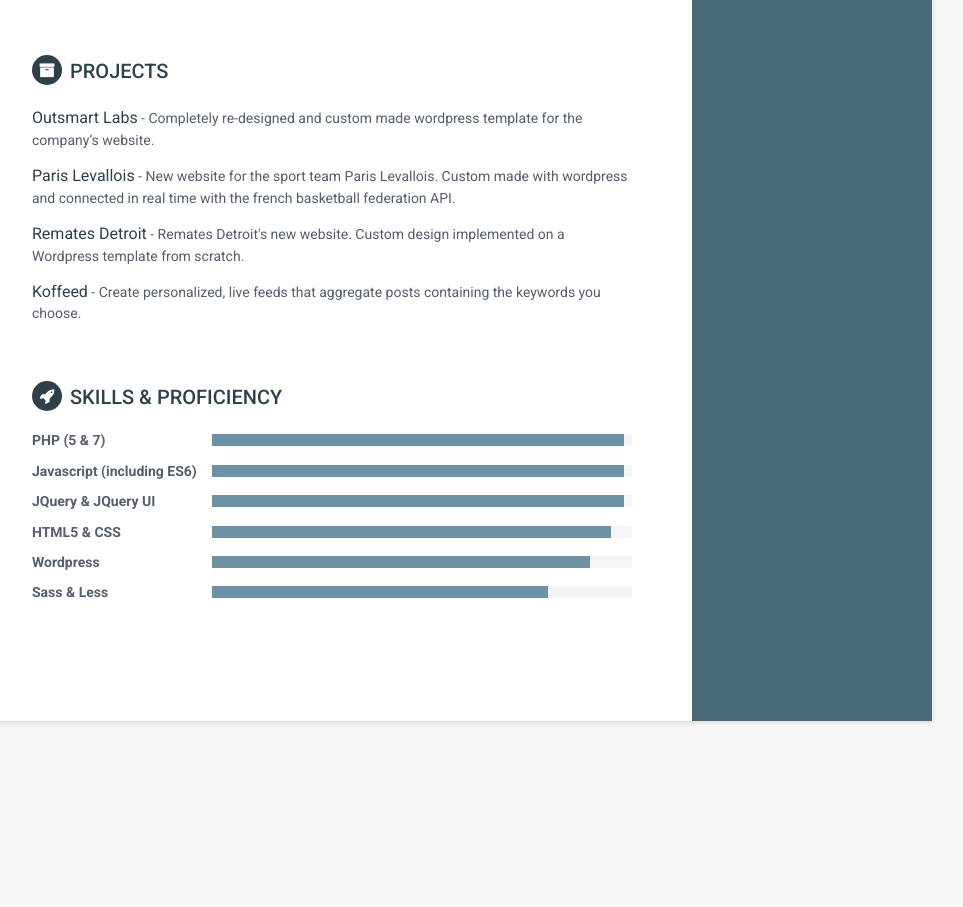
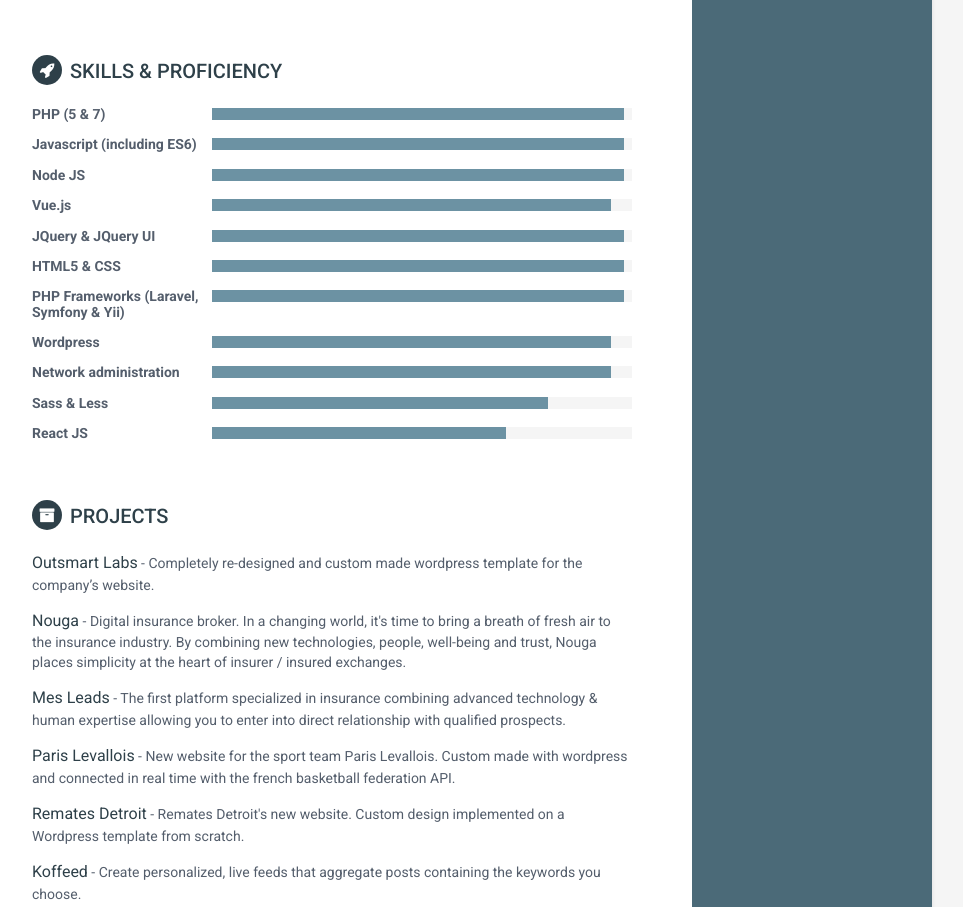
Before and after one commit to mibrito707/vcard, a plain HTML site: page index.html in a window 1280 px wide. Shown: the part 1405-2312 px from the top of the page, without its empty margins (188-1151 px from the left). Before the commit the page ends 2246 px from the top, so only its background shows below. Drawn offline with Linux system fonts and the light colour scheme.

Commit message:
new skills and projects

```diff
--- a/index.html
+++ b/index.html
@@ -14,8 +14,7 @@
     <meta name="description" content="Maurys I. Brito Resume">
     <meta name="author" content="Maurys I. Brito">
     <link rel="shortcut icon" href="favicon.ico">
-    <link href='https://fonts.googleapis.com/css?family=Roboto:400,500,400italic,300italic,300,500italic,700,700italic,900,900italic'
-        rel='stylesheet' type='text/css'>
+    <link href='https://fonts.googleapis.com/css?family=Roboto:400,500,400italic,300italic,300,500italic,700,700italic,900,900italic' rel='stylesheet' type='text/css'>
     <!-- Global CSS -->
     <link rel="stylesheet" href="assets/plugins/bootstrap/css/bootstrap.min.css">
     <!-- Plugins CSS -->
@@ -92,9 +91,8 @@
             <section class="section summary-section">
                 <h2 class="section-title"><i class="fa fa-user"></i>About me</h2>
                 <div class="summary">
-                    <p>I am a quick learner, highly motivated, persistent and creative developer. Passionate about coding and
-                        creating awesome and useful applications. With the ability to work independently and as a team member.
-                        I am able to work under pressure and can adapt easily to new processes, latest technologies and trends.
+                    <p>I am a quick learner, highly motivated, persistent and creative developer. Passionate about coding and creating awesome and useful applications. With the ability to work independently and as a team member. I am able to work under pressure
+                        and can adapt easily to new processes, latest technologies and trends.
                     </p>
                 </div>
                 <!--//summary-->
@@ -208,8 +206,7 @@
                             <li>Part-time job during vacations of system administrator duties.</li>
                             <li>Teach computer sciences to 3rd year students.</li>
                             <li>Academic advising of students.</li>
-                            <li>Responsible for planning lecture and lab, including syllabus preparation, test construction,
-                                grade assessment, lab preparation, and lab supervision.</li>
+                            <li>Responsible for planning lecture and lab, including syllabus preparation, test construction, grade assessment, lab preparation, and lab supervision.</li>
                         </ul>
                     </div>
                     <!--//details-->
@@ -227,8 +224,7 @@
                     <!--//meta-->
                     <div class="details">
                         <ul>
-                            <li>Work with system architects, software architects, designers, and others to model and understand
-                                business requirements.</li>
+                            <li>Work with system architects, software architects, designers, and others to model and understand business requirements.</li>
                             <li>Programming in C# using best practices and coding standards.</li>
                             <li>Designing Windows Forms.</li>
                         </ul>
@@ -239,6 +235,112 @@
             </section>
             <!--//section-->
 
+            <section class="skills-section section">
+                <h2 class="section-title"><i class="fa fa-rocket"></i>Skills &amp; Proficiency</h2>
+                <div class="skillset">
+                    <div class="item">
+                        <h3 class="level-title">PHP (5 &amp; 7)</h3>
+                        <div class="level-bar">
+                            <div class="level-bar-inner" data-level="98%">
+                            </div>
+                        </div>
+                        <!--//level-bar-->
+                    </div>
+                    <div class="item">
+                        <h3 class="level-title">Javascript (including ES6)</h3>
+                        <div class="level-bar">
+                            <div class="level-bar-inner" data-level="98%">
+                            </div>
+                        </div>
+                        <!--//level-bar-->
+                    </div>
+                    <div class="item">
+                        <h3 class="level-title">Node JS</h3>
+                        <div class="level-bar">
+                            <div class="level-bar-inner" data-level="98%">
+                            </div>
+                        </div>
+                        <!--//level-bar-->
+                    </div>
+                    <div class="item">
+                        <h3 class="level-title">Vue.js</h3>
+                        <div class="level-bar">
+                            <div class="level-bar-inner" data-level="95%">
+                            </div>
+                        </div>
+                        <!--//level-bar-->
+                    </div>
+                    <!--//item-->
+                    <!--//item-->
+                    <div class="item">
+                        <h3 class="level-title">JQuery &amp; JQuery UI</h3>
+                        <div class="level-bar">
+                            <div class="level-bar-inner" data-level="98%">
+                            </div>
+                        </div>
+                        <!--//level-bar-->
+                    </div>
+                    <!--//item-->
+
+                    <div class="item">
+                        <h3 class="level-title">HTML5 &amp; CSS</h3>
+                        <div class="level-bar">
+                            <div class="level-bar-inner" data-level="98%">
+                            </div>
+                        </div>
+                        <!--//level-bar-->
+                    </div>
+                    <!--//item-->
+                    <div class="item">
+                        <h3 class="level-title">PHP Frameworks (Laravel, Symfony & Yii)</h3>
+                        <div class="level-bar">
+                            <div class="level-bar-inner" data-level="98%">
+                            </div>
+                        </div>
+                        <!--//level-bar-->
+                    </div>
+                    <!--//item-->
+
+                    <div class="item">
+                        <h3 class="level-title">Wordpress</h3>
+                        <div class="level-bar">
+                            <div class="level-bar-inner" data-level="95%">
+                            </div>
+                        </div>
+                        <!--//level-bar-->
+                    </div>
+                    <div class="item">
+                        <h3 class="level-title">Network administration</h3>
+                        <div class="level-bar">
+                            <div class="level-bar-inner" data-level="95%">
+                            </div>
+                        </div>
+                        <!--//level-bar-->
+                    </div>
+                    <!--//item-->
+
+                    <div class="item">
+                        <h3 class="level-title">Sass &amp; Less</h3>
+                        <div class="level-bar">
+                            <div class="level-bar-inner" data-level="80%">
+                            </div>
+                        </div>
+                        <!--//level-bar-->
+                    </div>
+                    <!--//item-->
+                    <div class="item">
+                        <h3 class="level-title">React JS</h3>
+                        <div class="level-bar">
+                            <div class="level-bar-inner" data-level="70%">
+                            </div>
+                        </div>
+                        <!--//level-bar-->
+                    </div>
+                    <!--//item-->
+
+                </div>
+            </section>
+            <!--//skills-section-->
             <section class="section projects-section">
                 <h2 class="section-title"><i class="fa fa-archive"></i>Projects</h2>
                 <!--<div class="intro">
@@ -251,9 +353,20 @@
                          Completely re-designed and custom made wordpress template for the company’s website.
                          </span>
                 </div>
+                <div class="item">
+                    <span class="project-title"><a href="https://nouga.fr/">Nouga</a></span> - <span class="project-tagline">
+                         Digital insurance broker. In a changing world, it's time to bring a breath of fresh air to the insurance industry. By combining new technologies, people, well-being and trust, Nouga places simplicity at the heart of insurer / insured exchanges.
+                         </span>
+                </div>
+                <div class="item">
+                    <span class="project-title"><a href="https://mesleads.fr/">Mes Leads</a></span> - <span class="project-tagline">
+                        The first platform specialized in insurance combining advanced technology & human expertise allowing you to enter into direct relationship with qualified prospects.
+                         </span>
+                </div>
+                <!--//item-->
                 <!--//item-->
                 <div class="item">
-                    <span class="project-title"><a href="https://parislevallois.com/">Paris Levallois</a></span> - <span class="project-tagline">
+                    <span class="project-title"><a href="https://levalloismetropolitans.com/">Paris Levallois</a></span> - <span class="project-tagline">
                          New website for the sport team Paris Levallois. Custom made with wordpress and connected in real time with the french basketball federation API.
                          </span>
                 </div>
@@ -273,71 +386,6 @@
             </section>
             <!--//section-->
 
-            <section class="skills-section section">
-                <h2 class="section-title"><i class="fa fa-rocket"></i>Skills &amp; Proficiency</h2>
-                <div class="skillset">
-                    <div class="item">
-                        <h3 class="level-title">PHP (5 &amp; 7)</h3>
-                        <div class="level-bar">
-                            <div class="level-bar-inner" data-level="98%">
-                            </div>
-                        </div>
-                        <!--//level-bar-->
-                    </div>
-                    <!--//item-->
-
-                    <div class="item">
-                        <h3 class="level-title">Javascript (including ES6)</h3>
-                        <div class="level-bar">
-                            <div class="level-bar-inner" data-level="98%">
-                            </div>
-                        </div>
-                        <!--//level-bar-->
-                    </div>
-                    <!--//item-->
-                    <div class="item">
-                        <h3 class="level-title">JQuery &amp; JQuery UI</h3>
-                        <div class="level-bar">
-                            <div class="level-bar-inner" data-level="98%">
-                            </div>
-                        </div>
-                        <!--//level-bar-->
-                    </div>
-                    <!--//item-->
-
-                    <div class="item">
-                        <h3 class="level-title">HTML5 &amp; CSS</h3>
-                        <div class="level-bar">
-                            <div class="level-bar-inner" data-level="95%">
-                            </div>
-                        </div>
-                        <!--//level-bar-->
-                    </div>
-                    <!--//item-->
-
-                    <div class="item">
-                        <h3 class="level-title">Wordpress</h3>
-                        <div class="level-bar">
-                            <div class="level-bar-inner" data-level="90%">
-                            </div>
-                        </div>
-                        <!--//level-bar-->
-                    </div>
-                    <!--//item-->
-
-                    <div class="item">
-                        <h3 class="level-title">Sass &amp; Less</h3>
-                        <div class="level-bar">
-                            <div class="level-bar-inner" data-level="80%">
-                            </div>
-                        </div>
-                        <!--//level-bar-->
-                    </div>
-                    <!--//item-->
-
-                </div>
-            </section>
-            <!--//skills-section-->
 
         </div>
         <!--//main-body-->
```
